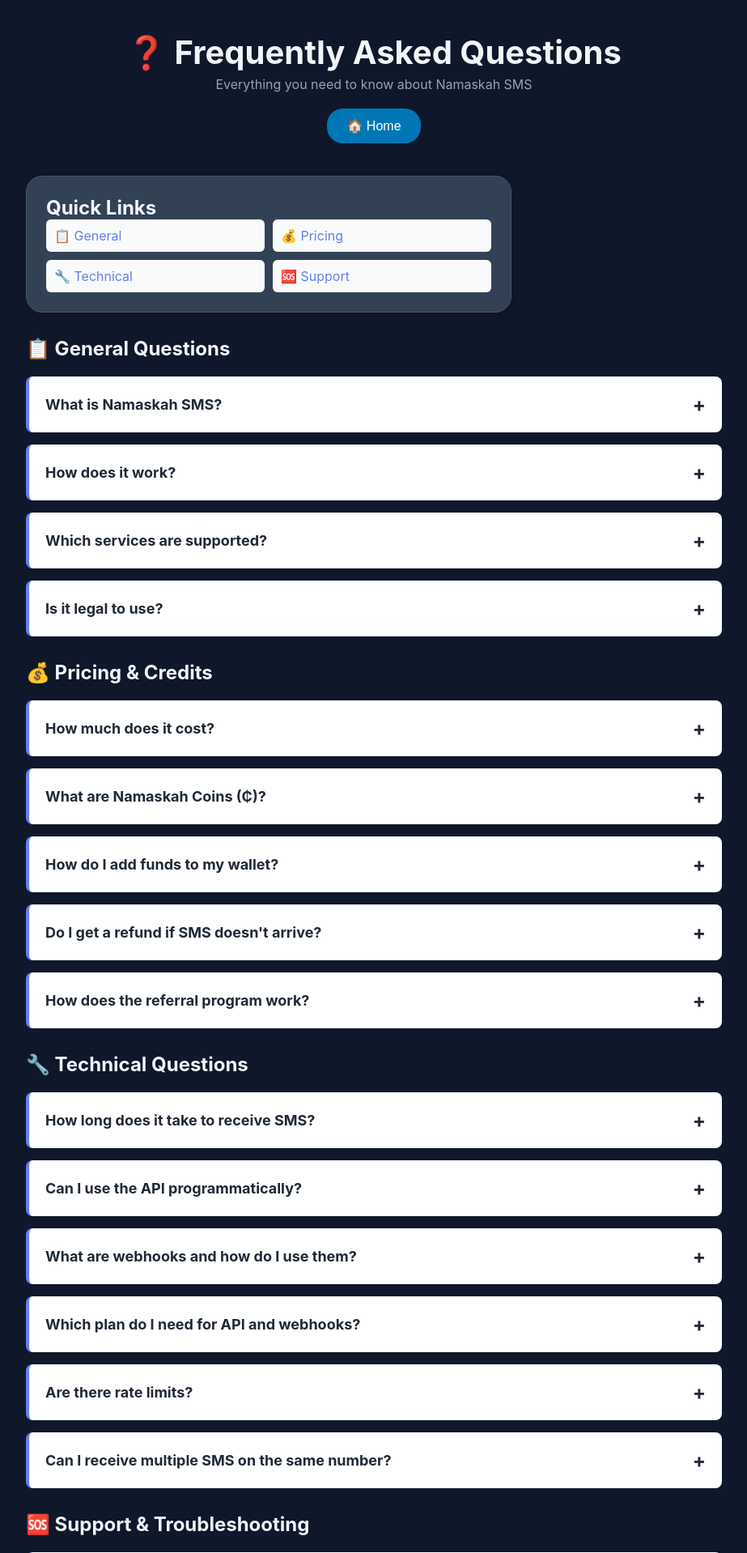
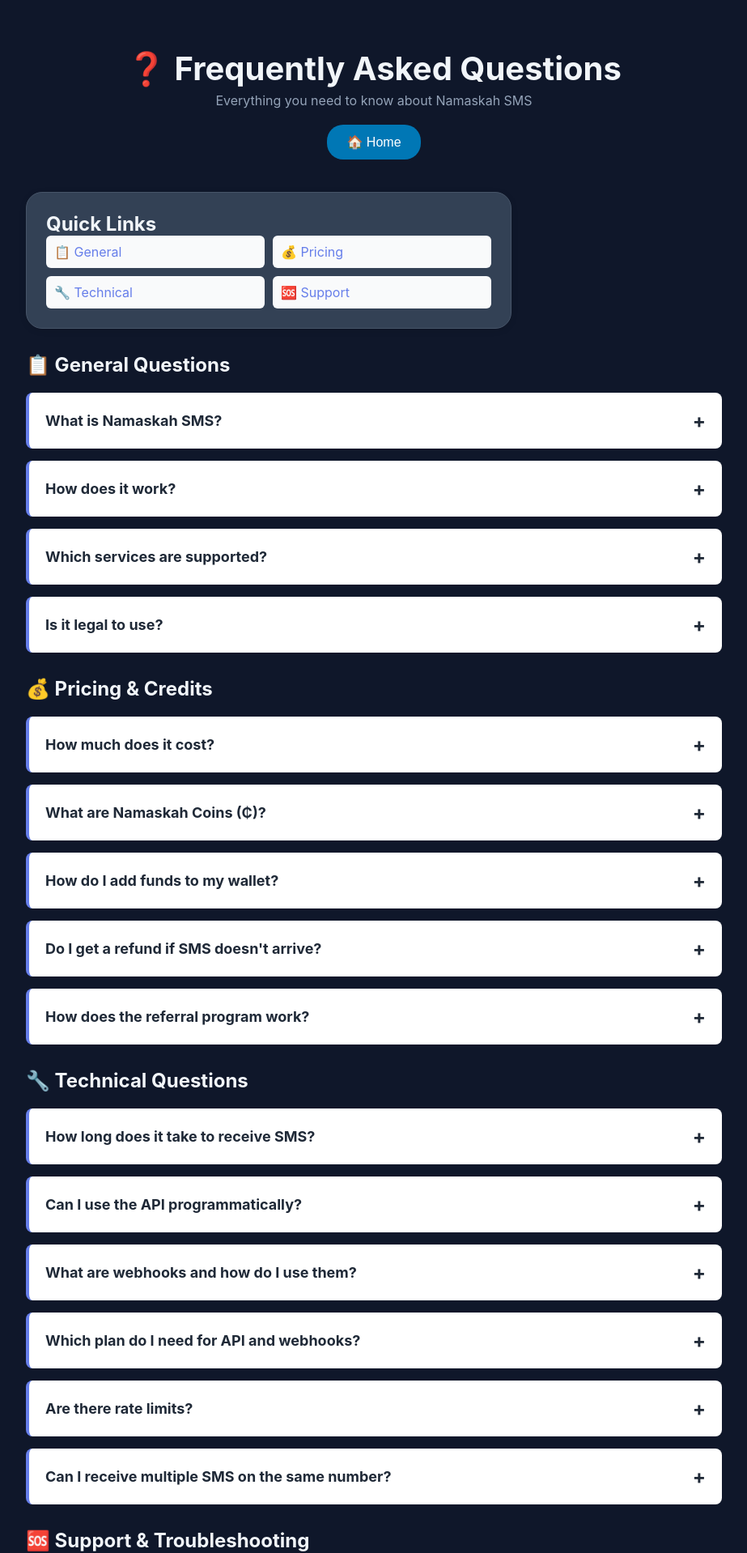
Before and after one commit to Infradevandops/NAMASKAH, a FastAPI app: page /faq in a window 1280 px wide. Shown: the top 1918 px of the page at 81% size, without its empty margins (178-1101 px from the left). Run offline with FastAPI, Linux system fonts and the light colour scheme.

Commit message:
Fix FAQ page centering with better padding

```diff
--- a/templates/faq.html
+++ b/templates/faq.html
@@ -6,7 +6,7 @@
     <title>FAQ - Namaskah SMS</title>
     <link rel="stylesheet" href="/static/css/style.css">
     <style>
-        .faq-container { max-width: 900px; margin: 0 auto; padding: 20px; }
+        .faq-container { max-width: 900px; margin: 0 auto; padding: 40px 20px; }
         .faq-item { background: white; padding: 20px; margin-bottom: 15px; border-radius: 8px; border-left: 4px solid #667eea; cursor: pointer; }
         .faq-question { font-weight: bold; font-size: 18px; color: #1f2937; display: flex; justify-content: space-between; align-items: center; }
         .faq-answer { margin-top: 15px; color: #6b7280; line-height: 1.6; display: none; }
```
